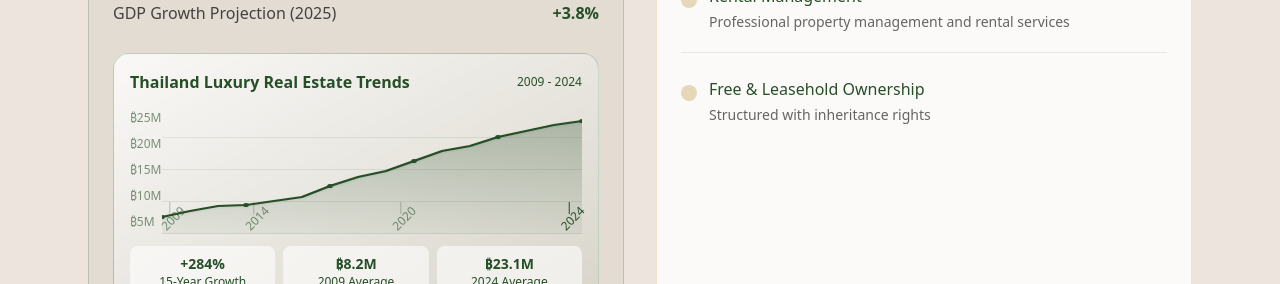
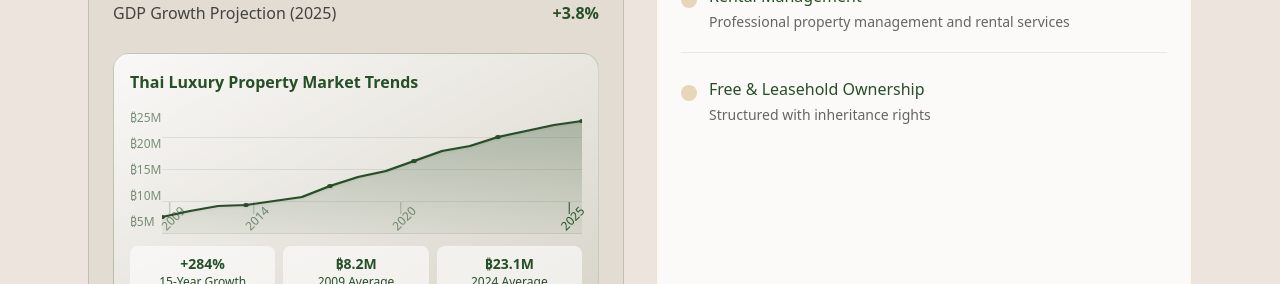
Before and after one commit to Marnfah-Pool-Villas/truffle-clone-v398, a Next.js app in the folder truffle-clone/: page /capital in a window 1280 px wide. Shown: the part 628-912 px from the top of the page. Built offline with nearby package versions, Linux system fonts and the light colour scheme; a web font is replaced by a local one.

Commit message:
Update chart title and labels
cgen-15f81b4bc1224a969785e1c9d823f579

```diff
--- a/truffle-clone/src/components/InvestmentSection.tsx
+++ b/truffle-clone/src/components/InvestmentSection.tsx
@@ -67,8 +67,7 @@ export default function InvestmentSection() {
           {/* Beautiful Minimalist Price Chart - Smaller Size */}
           <div className="mt-4 p-4 bg-gradient-to-br from-white/80 to-[#264f28]/5 rounded-2xl border border-[#264f28]/20">
             <div className="flex items-center justify-between mb-3">
-              <h4 className="text-base font-semibold text-[#264f28]">Thailand Luxury Real Estate Trends</h4>
-              <span className="text-xs text-[#264f28] font-medium">2009 - 2024</span>
+              <h4 className="text-base font-semibold text-[#264f28]">Thai Luxury Property Market Trends</h4>
             </div>
 
             {/* Chart Container - Enhanced */}
@@ -152,7 +151,7 @@ export default function InvestmentSection() {
                     {/* 2024 Current */}
                     <div className="absolute right-0 bottom-0 transform translate-x-1/2">
                       <div className="w-px h-3 bg-[#264f28] mb-1"></div>
-                      <div className="text-xs text-[#264f28] font-medium whitespace-nowrap transform -rotate-45 origin-bottom-left">2024</div>
+                      <div className="text-xs text-[#264f28] font-medium whitespace-nowrap transform -rotate-45 origin-bottom-left">2025</div>
                     </div>
                   </div>
                 </div>
```
